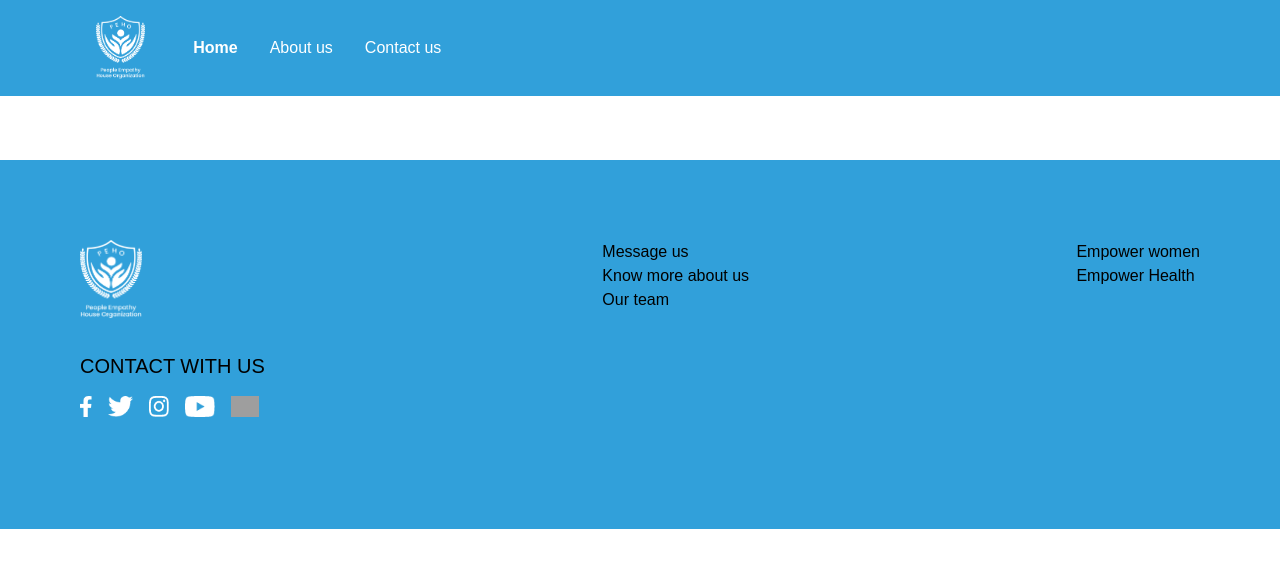
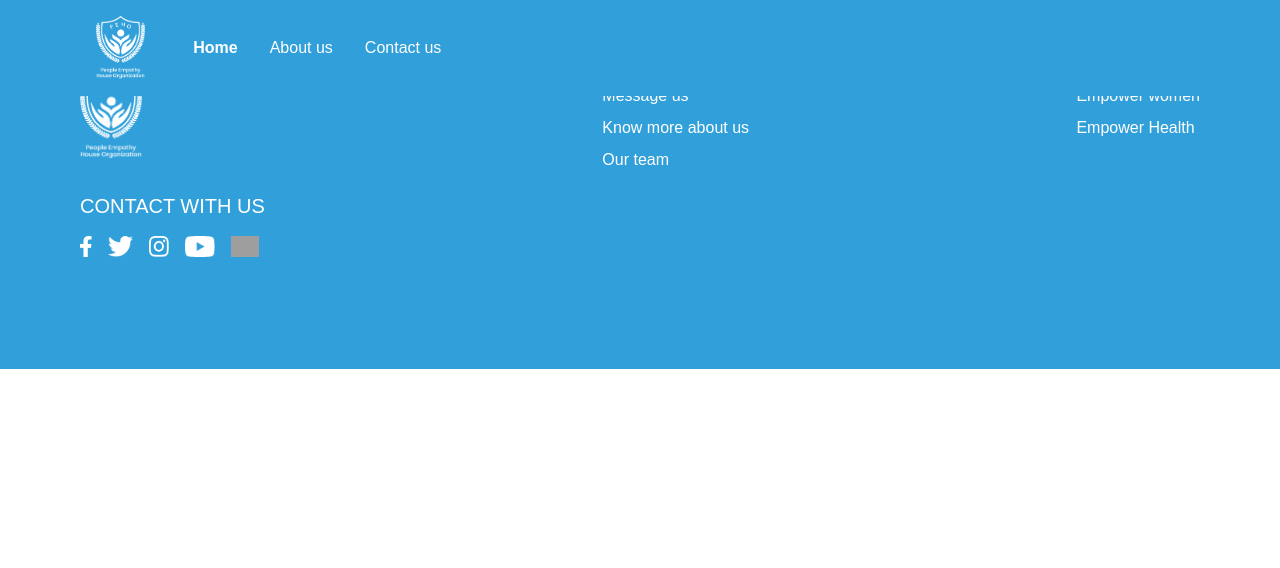
Before and after one commit to safi-n/peho-website, a React (Create React App) app: page / in a window 1280 px wide. Shown: the top 568 px of the page. Built offline with nearby package versions, Linux system fonts and the light colour scheme; grey boxes are pictures that could not be loaded.

Commit message:
Navbar: destop screen adjusted

```diff
--- a/src/Style/footer.css
+++ b/src/Style/footer.css
@@ -4,8 +4,14 @@
   width: 100vw;
   justify-content: space-between;
   padding: 5em;
+
 }
 
+.footer-logo-box{
+  display: flex;
+  flex-direction: column;
+  justify-content: center;
+}
 .footer-logo-box img{
   height: 5em;
   margin-bottom: 2em;
@@ -16,3 +22,9 @@
   margin-right: 1em;
   margin-top: 1em
 }
+
+.support-links-box a {
+  line-height: 2em;
+  color: white;
+  font-weight: 200;
+}
--- a/src/components/Footer.jsx
+++ b/src/components/Footer.jsx
@@ -1,4 +1,4 @@
-import '../Style/footer.css'
+import "../Style/footer.css";
 import { Fragment } from "react";
 import PEHOLogoWhite from "../assets/PNG/PEHOLogo_White.png";
 import facebookIcon from "../assets/SMicon/facebookIcon.png";
@@ -10,11 +10,12 @@ import youtubeIcon from "../assets/SMicon/youtubeIcon.png";
 const Footer = () => {
   return (
     <Fragment>
-      <div className="footer-container bg-primary mt-40">
-
+      <div className="footer-container bg-primary">
         <div className="footer-logo-box">
-          <img src={PEHOLogoWhite} alt="Footer Logo" />
-          <h2 className='text-xl'>CONTACT WITH US</h2>
+          <div className="footer-logo">
+            <img src={PEHOLogoWhite} alt="Footer Logo" />
+          </div>
+          <h2 className="text-xl text-white">CONTACT WITH US</h2>
           <div className="footer-socialMediaIcons-box flex">
             <img src={facebookIcon} alt="Facebook icon" />
             <img src={twitterIcon} alt="Twitter icon" />
@@ -30,7 +31,7 @@ const Footer = () => {
           <a href="/about-us">Our team</a>
         </div>
         {/* Support Link */}
-        <div className="support-links-box2 flex flex-col">
+        <div className="support-links-box flex flex-col">
           <a href="/empower-us">Empower women</a>
           <a href="/empower-us">Empower Health</a>
         </div>
```
